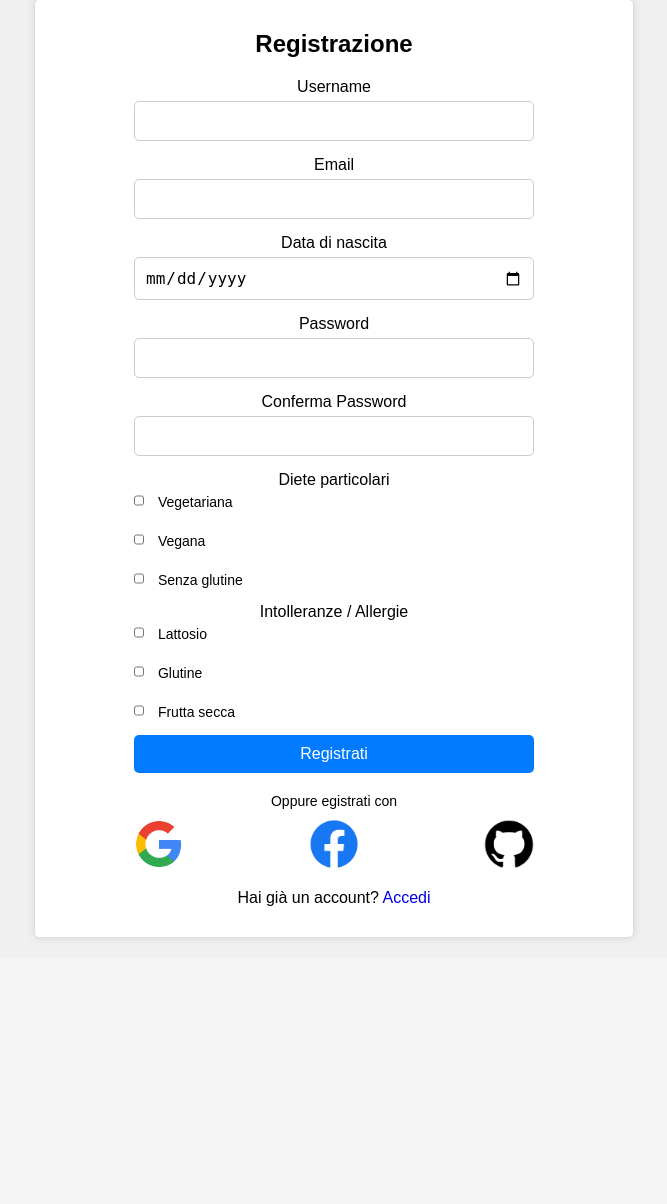
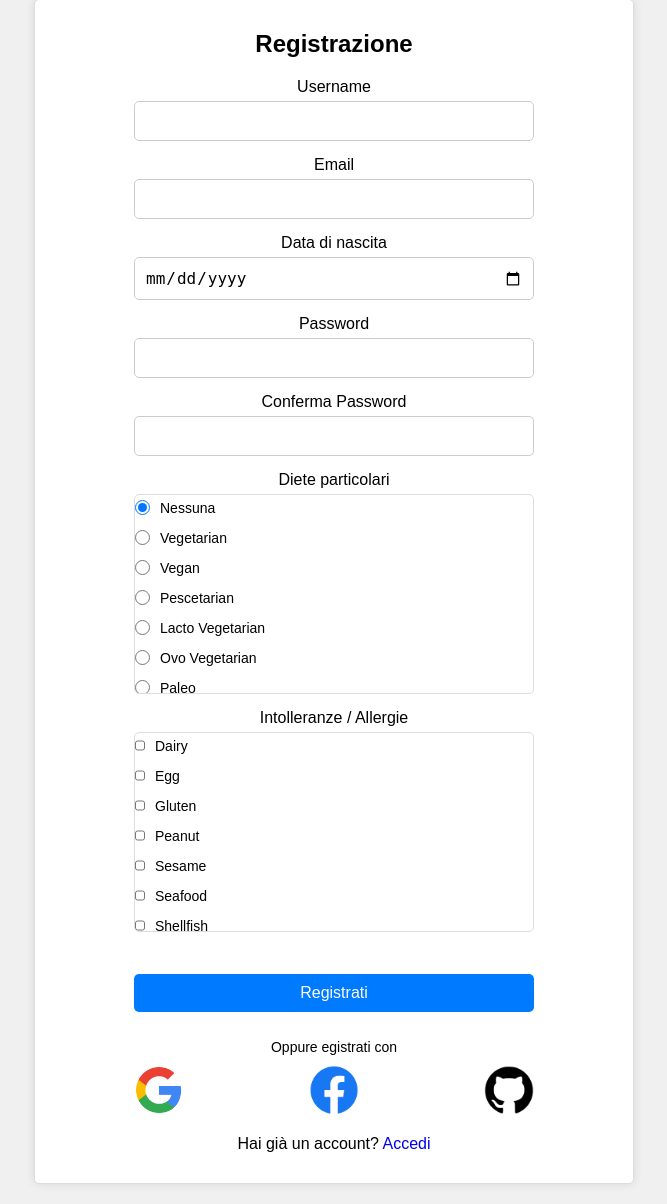
Before and after one commit to Dariop8/progetto-lab-ASSI-2023-2024, a Flask app: page /registrazione in a window 1280 px wide. Shown: the part 91-1295 px from the top of the page, without its empty margins (306-973 px from the left). Before the commit the page ends 1031 px from the top, so only its background shows below. Run offline with Flask 3, Linux system fonts and the light colour scheme.

Commit message:
sistemato registrazione.html e css con nuovi input

```diff
--- a/TODO.txt
+++ b/TODO.txt
@@ -10,3 +10,4 @@
 [ ] quando faccio login con Google o GitHub voglio che la password generata automaticamente rispetti i parametri (10 caratteri, maiuscolo, numero...)
 [ ] far funzionare i commenti
 [ ] parlare di quali e come gestire i ruoli (MAC, DAC, RBAC ecc)
+[ ] quando per via dei filti non vengono trovate ricette allora far comparire qualche messaggio
--- a/app.py
+++ b/app.py
@@ -269,8 +269,8 @@ def registrazione():
         password_verify = request.form.get("password_conf")
         data_di_nascita_str = request.form.get('birthdate')
 
-        diete = request.form.getlist('diete')
-        intolleranze = request.form.getlist('intolleranze')
+        diete = request.form.getlist('diet')
+        intolleranze = request.form.getlist('allergies')
 
         # Si potrebbe evitare sta cose soprattutto se la data non viene usata
         if data_di_nascita_str:
--- a/static/registrazione.css
+++ b/static/registrazione.css
@@ -71,9 +71,54 @@ main {
     margin: 0 auto;
 }
 
+.checkbox-group {
+    max-height: 200px;
+    overflow-y: auto;
+    padding-right: 10px;
+    border: 1px solid #ddd;
+    border-radius: 5px;
+    margin-bottom: 15px;
+}
+
+.checkbox-group input {
+    margin: 5px 0;
+}
+
+.checkbox-group::-webkit-scrollbar {
+    width: 8px;
+}
+
+.checkbox-group::-webkit-scrollbar-track {
+    background: #f1f1f1;
+    border-radius: 5px;
+}
+
+.checkbox-group::-webkit-scrollbar-thumb {
+    background: #888;
+    border-radius: 5px;
+}
+
+.checkbox-group::-webkit-scrollbar-thumb:hover {
+    background: #555;
+}
+
 .checkbox-group label {
+    display: flex;
+    align-items: center;
     font-size: 14px;
     margin-bottom: 5px;
+}
+
+.checkbox-group input[type="radio"],
+.checkbox-group input[type="checkbox"] {
+    margin-right: 10px;
+    width: 15px;
+    height: 15px;
+}
+
+.checkbox-group input[type="radio"] {
+    margin-right: 10px;
+    cursor: pointer;
 }
 
 .checkbox-group input[type="checkbox"] {
@@ -91,7 +136,7 @@ button[type="submit"] {
     border-radius: 5px;
     font-size: 16px;
     cursor: pointer;
-    margin-bottom: 20px;
+    margin: 5% 0;
 }
 
 button[type="submit"]:hover {
--- a/templates/registrazione.html
+++ b/templates/registrazione.html
@@ -48,18 +48,69 @@
                     <div class="input-group">
                         <label for="diet">Diete particolari</label>
                         <div class="checkbox-group">
-                            <label><input type="checkbox" name="diete" value="vegetariana"> Vegetariana</label><br>
-                            <label><input type="checkbox" name="diete" value="vegana"> Vegana</label><br>
-                            <label><input type="checkbox" name="diete" value="senza-glutine"> Senza glutine</label>
+                            <label>
+                                <input type="radio" id="diet-none" name="diet" value="" {% if not diete %} checked {% endif %}> Nessuna
+                            </label>
+                            <label>
+                                <input type="radio" id="diet-vegetarian" name="diet" value="vegetarian" {% if 'vegetarian' in diete %} checked {% endif %}> Vegetarian
+                            </label>
+                            <label>
+                                <input type="radio" id="diet-vegan" name="diet" value="vegan" {% if 'vegan' in diete %} checked {% endif %}> Vegan
+                            </label>
+                            <label>
+                                <input type="radio" id="diet-pescetarian" name="diet" value="pescetarian" {% if 'pescetarian' in diete %} checked {% endif %}> Pescetarian
+                            </label>
+                            <label>
+                                <input type="radio" id="diet-lacto-vegetarian" name="diet" value="lacto vegetarian" {% if 'lacto vegetarian' in diete %} checked {% endif %}> Lacto Vegetarian
+                            </label>
+                            <label>
+                                <input type="radio" id="diet-ovo-vegetarian" name="diet" value="ovo vegetarian" {% if 'ovo vegetarian' in diete %} checked {% endif %}> Ovo Vegetarian
+                            </label>
+                            <label>
+                                <input type="radio" id="diet-paleo" name="diet" value="paleo" {% if 'paleo' in diete %} checked {% endif %}> Paleo
+                            </label>
+                            <label>
+                                <input type="radio" id="diet-primal" name="diet" value="primal" {% if 'primal' in diete %} checked {% endif %}> Primal
+                            </label>
                         </div>
                     </div>
 
                     <div class="input-group">
                         <label for="allergies">Intolleranze / Allergie</label>
                         <div class="checkbox-group">
-                            <label><input type="checkbox" name="intolleranze" value="lattosio"> Lattosio</label><br>
-                            <label><input type="checkbox" name="intolleranze" value="glutine"> Glutine</label><br>
-                            <label><input type="checkbox" name="intolleranze" value="frutta-secca"> Frutta secca</label>
+                            <label>
+                                <input type="checkbox" id="allergy-dairy" name="allergies" value="dairy" {% if 'dairy' in intolleranze %} checked {% endif %}> Dairy
+                            </label>
+                            <label>
+                                <input type="checkbox" id="allergy-egg" name="allergies" value="egg" {% if 'egg' in intolleranze %} checked {% endif %}> Egg
+                            </label>
+                            <label>
+                                <input type="checkbox" id="allergy-gluten" name="allergies" value="gluten" {% if 'gluten' in intolleranze %} checked {% endif %}> Gluten
+                            </label>
+                            <label>
+                                <input type="checkbox" id="allergy-peanut" name="allergies" value="peanut" {% if 'peanut' in intolleranze %} checked {% endif %}> Peanut
+                            </label>
+                            <label>
+                                <input type="checkbox" id="allergy-sesame" name="allergies" value="sesame" {% if 'sesame' in intolleranze %} checked {% endif %}> Sesame
+                            </label>
+                            <label>
+                                <input type="checkbox" id="allergy-seafood" name="allergies" value="seafood" {% if 'seafood' in intolleranze %} checked {% endif %}> Seafood
+                            </label>
+                            <label>
+                                <input type="checkbox" id="allergy-shellfish" name="allergies" value="shellfish" {% if 'shellfish' in intolleranze %} checked {% endif %}> Shellfish
+                            </label>
+                            <label>
+                                <input type="checkbox" id="allergy-soy" name="allergies" value="soy" {% if 'soy' in intolleranze %} checked {% endif %}> Soy
+                            </label>
+                            <label>
+                                <input type="checkbox" id="allergy-sulfite" name="allergies" value="sulfite" {% if 'sulfite' in intolleranze %} checked {% endif %}> Sulfite
+                            </label>
+                            <label>
+                                <input type="checkbox" id="allergy-tree-nut" name="allergies" value="tree nut" {% if 'tree nut' in intolleranze %} checked {% endif %}> Tree Nut
+                            </label>
+                            <label>
+                                <input type="checkbox" id="allergy-wheat" name="allergies" value="wheat" {% if 'wheat' in intolleranze %} checked {% endif %}> Wheat
+                            </label>
                         </div>
                     </div>
 
```
